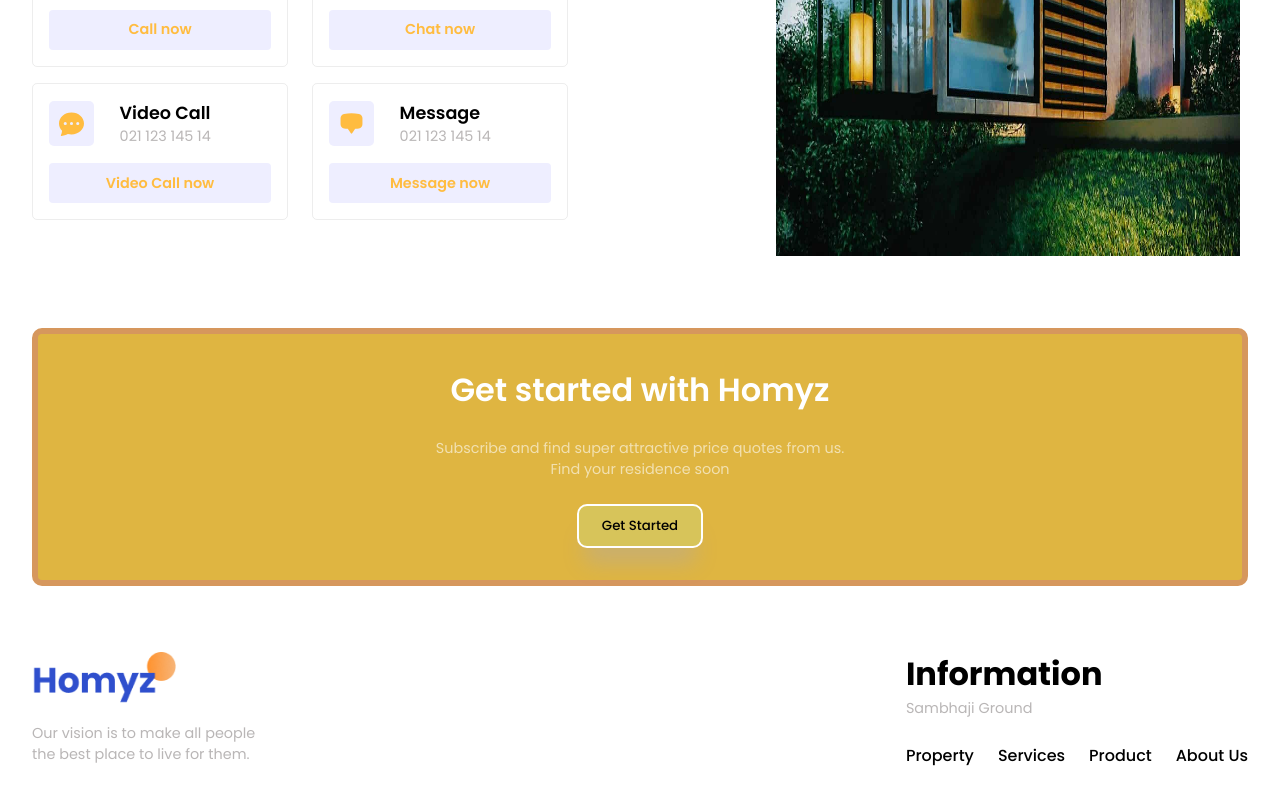
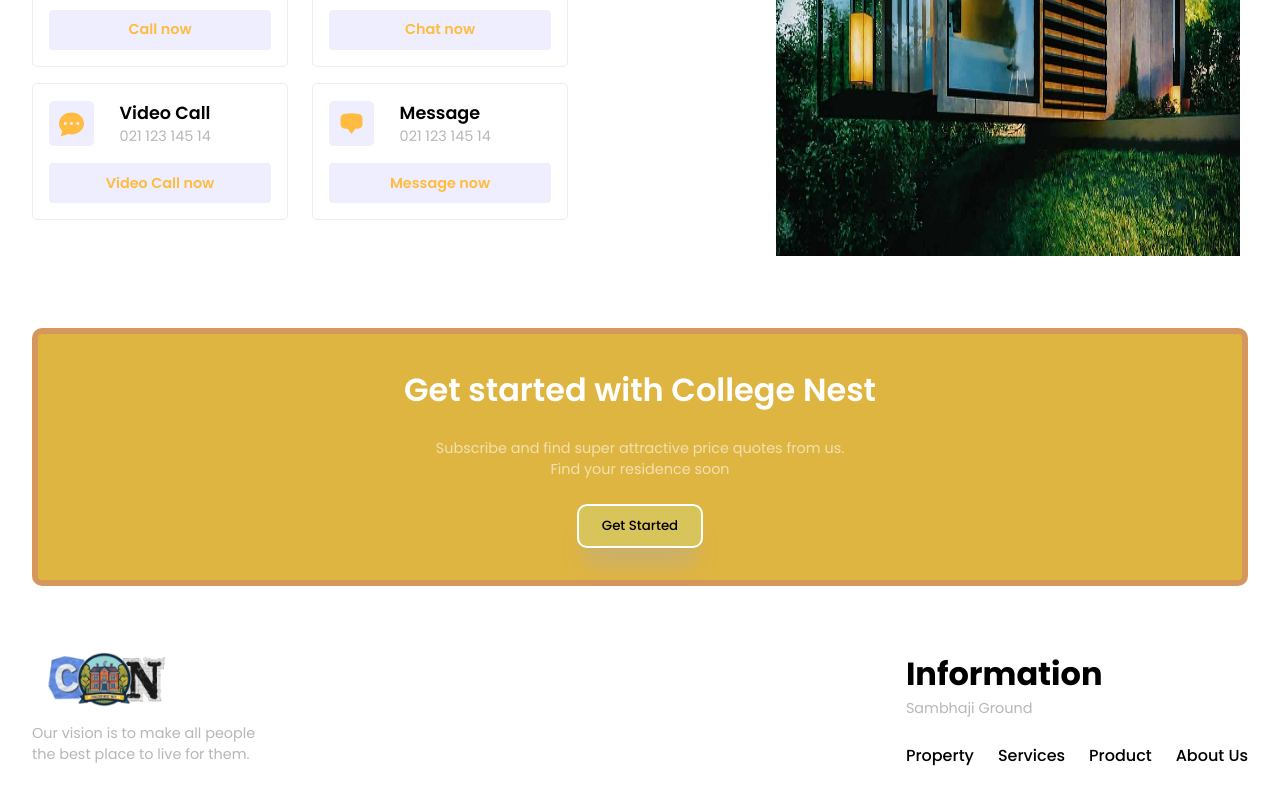
Before and after one commit to MADEYE42/College--Nest, a React (Vite) app: page / in a window 1280 px wide. Shown: the part 2487-3287 px from the top of the page. Built offline with nearby package versions, Linux system fonts and the light colour scheme.

Commit message:
Deployed Site

```diff
--- a/src/components/GetStarted/GetStarted.jsx
+++ b/src/components/GetStarted/GetStarted.jsx
@@ -5,7 +5,7 @@
     <div id="get-started" className="g-wrapper">
       <div className="paddings innerWidth g-container">
         <div className="flexColCenter inner-container">
-          <span className="primaryText">Get started with Homyz</span>
+          <span className="primaryText">Get started with College Nest</span>
           <span className="secondaryText">
             Subscribe and find super attractive price quotes from us.
             <br />
```
Also changed, not shown: public/logo2.png, 15 other files (tests, documents, lock files or other folders).
